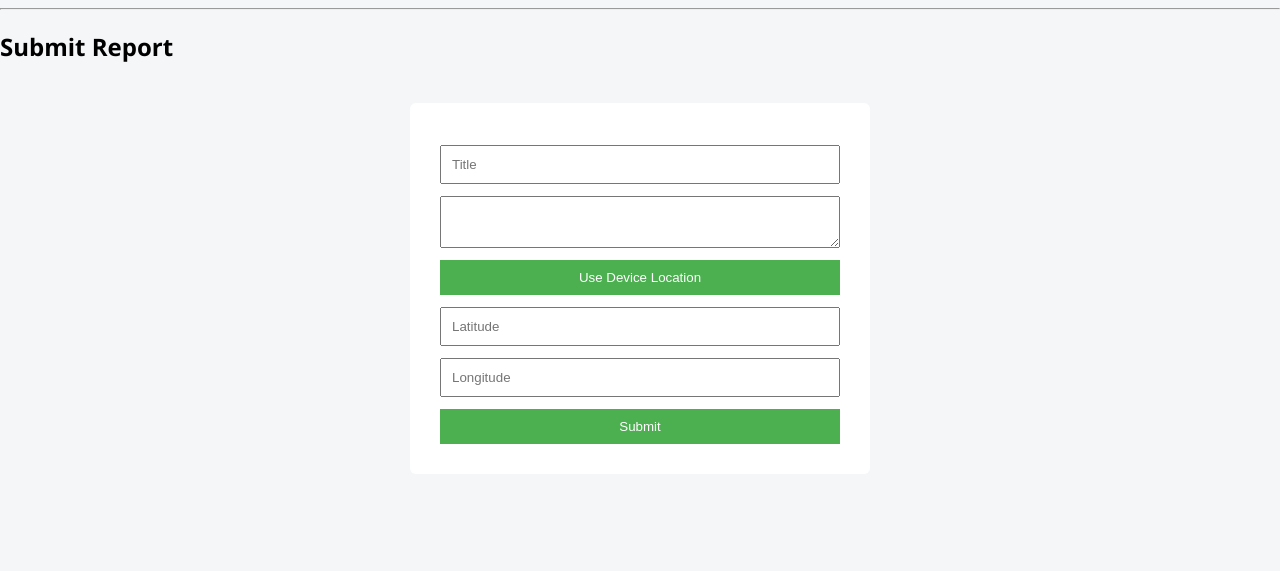
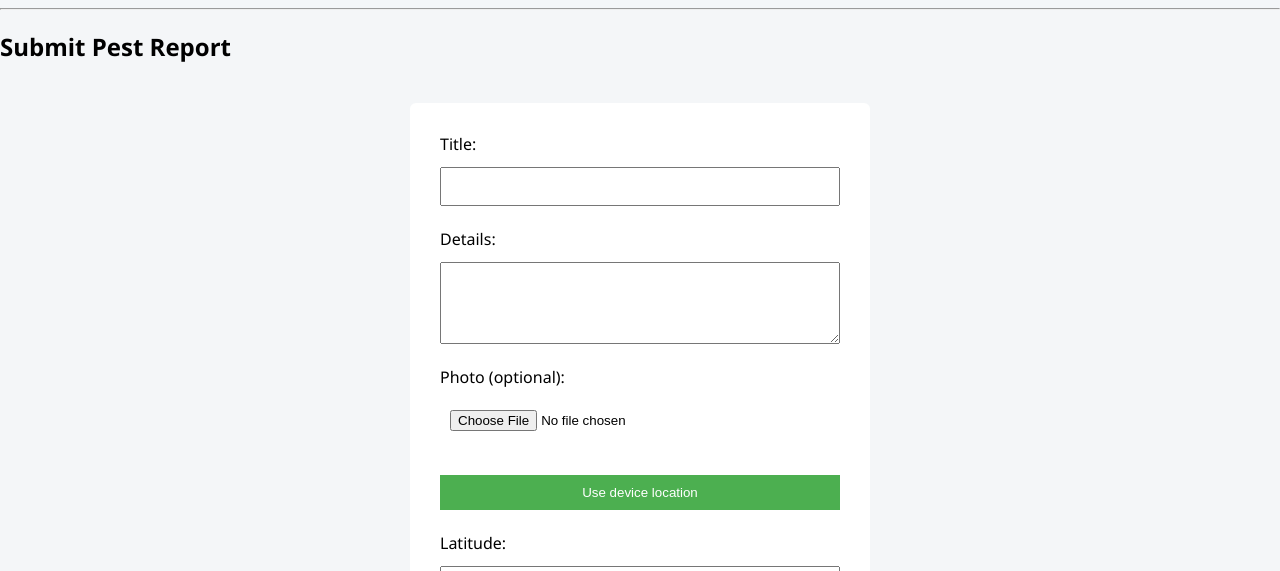
Before and after one commit to Roy-Kathurima/pestwatch, a Flask app: page /report in a window 1280 px wide. Shown: the part 52-623 px from the top of the page. Before the commit the page ends 496 px from the top, so only its background shows below. Run offline with Flask 3, Linux system fonts and the light colour scheme; the visitor is signed in with stand-in values (Sample User, id 1); grey boxes are pictures that could not be loaded.

Commit message:
Update farmer_report.html

```diff
--- a/pestwatch/templates/farmer_report.html
+++ b/pestwatch/templates/farmer_report.html
@@ -1,17 +1,48 @@
 {% include "navbar.html" %}
 
-<h2>Submit Report</h2>
+<div class="container">
+  <h2>Submit Pest Report</h2>
 
-<form method="post">
-<input name="title" placeholder="Title"><br>
-<textarea name="details"></textarea><br>
+  {% with messages = get_flashed_messages(with_categories=true) %}
+    {% if messages %}
+      {% for category, message in messages %}
+        <div class="flash {{ category }}">{{ message }}</div>
+      {% endfor %}
+    {% endif %}
+  {% endwith %}
 
-<button type="button" onclick="getLocation()">Use Device Location</button><br>
+  <form method="post" enctype="multipart/form-data">
+    <label>Title:<br><input name="title" required></label><br><br>
 
-<input id="lat" name="lat" placeholder="Latitude">
-<input id="lng" name="lng" placeholder="Longitude"><br>
+    <label>Details:<br><textarea name="details" rows="4"></textarea></label><br><br>
 
-<button>Submit</button>
-</form>
+    <label>Photo (optional):<br><input type="file" name="image" accept="image/*"></label><br><br>
 
-<script src="/static/js/geolocation.js"></script>
+    <div>
+      <button type="button" class="btn" onclick="useDeviceLocation()">Use device location</button>
+    </div><br>
+
+    <label>Latitude:<br><input id="lat" name="lat"></label><br><br>
+    <label>Longitude:<br><input id="lng" name="lng"></label><br><br>
+
+    <div id="map" style="height:320px; border-radius:8px;"></div><br>
+
+    <button class="btn-primary" type="submit">Submit Report</button>
+  </form>
+</div>
+
+<link rel="stylesheet" href="https://unpkg.com/leaflet/dist/leaflet.css"/>
+<script src="https://unpkg.com/leaflet/dist/leaflet.js"></script>
+<script src="{{ url_for('static', filename='js/geolocation.js') }}"></script>
+
+<script>
+  // initialize leaflet map for the form
+  var map = L.map('map').setView([-1.286389,36.817223], 6);
+  L.tileLayer('https://{s}.tile.openstreetmap.org/{z}/{x}/{y}.png').addTo(map);
+  var deviceMarker;
+  map.on('click', function(e){
+    document.getElementById('lat').value = e.latlng.lat.toFixed(6);
+    document.getElementById('lng').value = e.latlng.lng.toFixed(6);
+    if(deviceMarker) deviceMarker.setLatLng(e.latlng); else deviceMarker = L.marker(e.latlng).addTo(map);
+  });
+</script>
```
